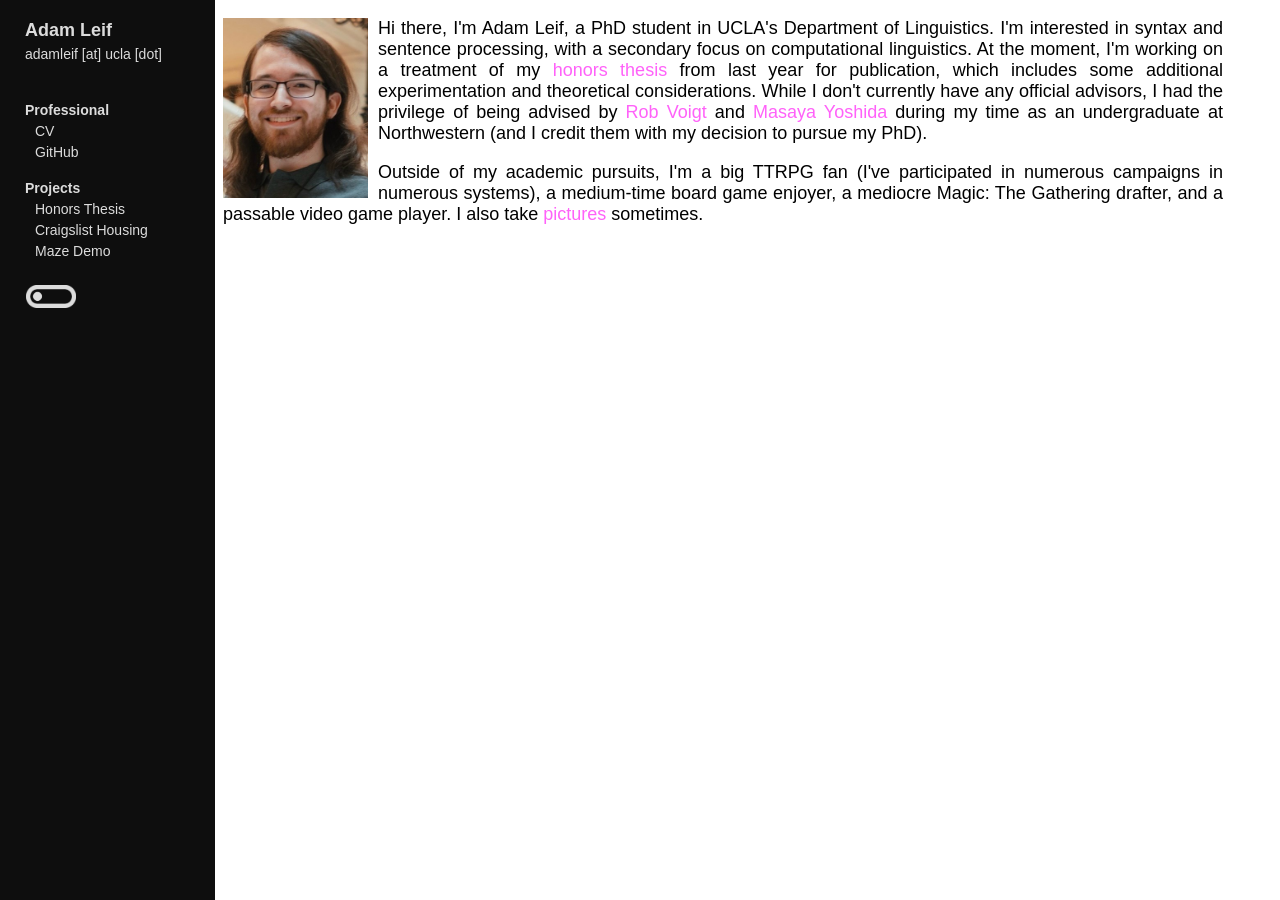
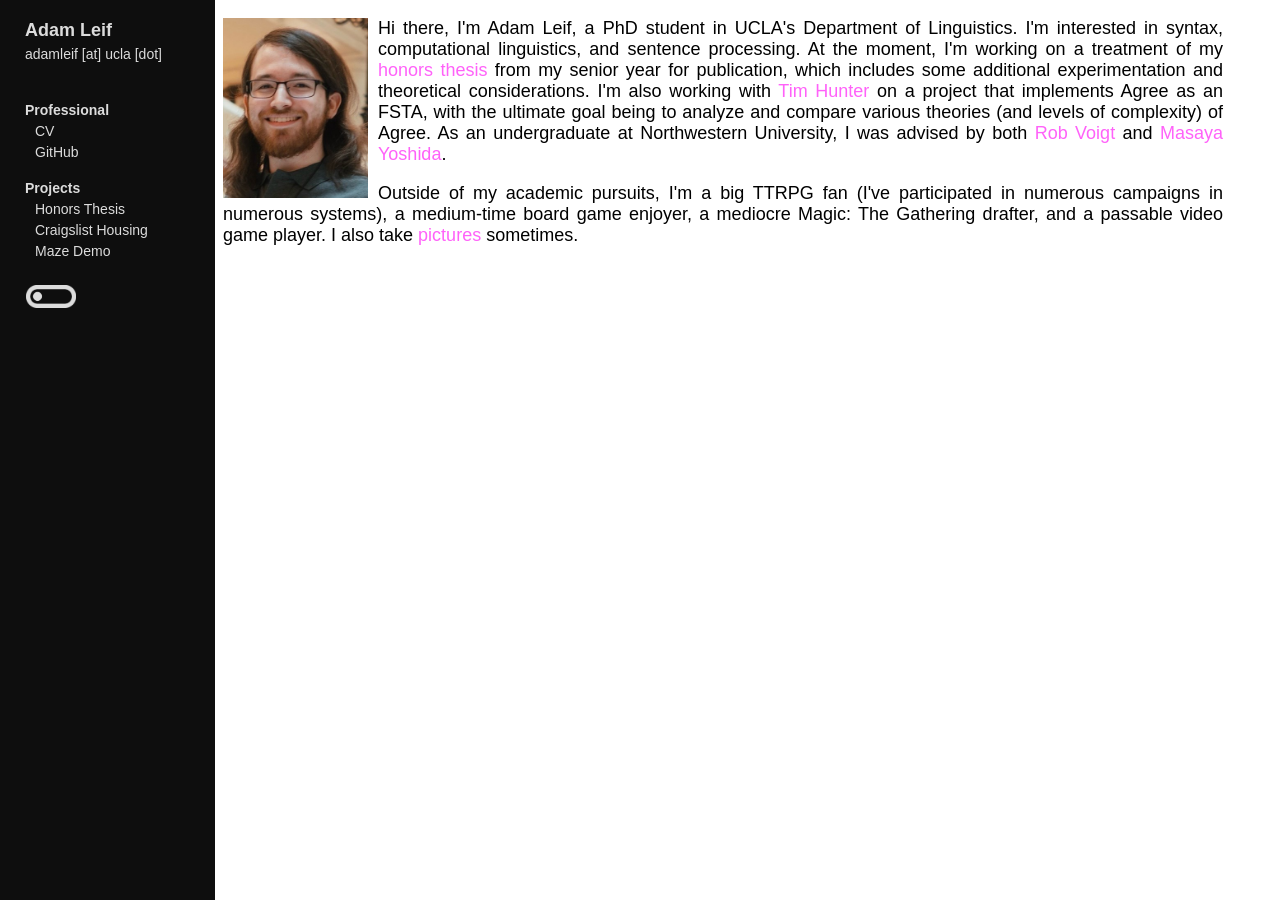
Before and after one commit to adamleif/adamleif.github.io, a Jekyll site: the page built from index.html, in a window 1280 px wide. Built offline with Jekyll 4.4.1, drawn with Linux system fonts in a browser that asks for light colours.

Commit message:
updates to index, page location (now in pages/ rather than root)

```diff
--- a/_config.yml
+++ b/_config.yml
@@ -1,6 +1,6 @@
 url: "https://adamleif.net"
 enforce_ssl: adamleif.net
-basurl: ""
+baseurl: ""
 livereload: true
 exclude:
   - Gemfile
@@ -8,3 +8,13 @@ exclude:
   - node_modules
   - vendor
   - README.md
+include:
+  - pages
+defaults:
+  -
+    scope:
+      path: ''
+      type: pages
+    values:
+      layout: default
+      permalink: /:basename.html
--- a/index.html
+++ b/index.html
@@ -7,13 +7,14 @@ title: Adam Leif
 <img src="attachments/me.jpg" width="145px">
 <p>
   Hi there, I'm Adam Leif, a PhD student in UCLA's Department of Linguistics. I'm interested
-  in syntax and sentence processing, with a secondary focus on computational linguistics. At
-  the moment, I'm working on a treatment of my <a href="honors_thesis.html">honors thesis</a>
-  from last year for publication, which includes some additional experimentation and theoretical
-  considerations. While I don't currently have any official advisors, I had the privilege of
-  being advised by <a href="https://faculty.wcas.northwestern.edu/robvoigt/">Rob Voigt</a> and
-  <a href="https://www.icrea.cat/community/icreas/31698/masaya-yoshida/">Masaya Yoshida</a> during my time as
-  an undergraduate at Northwestern (and I credit them with my decision to pursue my PhD).
+  in syntax, computational linguistics, and sentence processing. At the moment, I'm working on a
+  treatment of my <a href="honors_thesis.html">honors thesis</a> from my senior year for publication,
+  which includes some additional experimentation and theoretical considerations. I'm also working
+  with <a href="https://timhunter.humspace.ucla.edu/">Tim Hunter</a> on a project that implements
+  Agree as an FSTA, with the ultimate goal being to analyze and compare various theories (and levels
+  of complexity) of Agree. As an undergraduate at Northwestern University, I was advised by both
+  <a href="https://robvoigt.faculty.ucdavis.edu/">Rob Voigt</a> and
+  <a href="https://www.icrea.cat/community/icreas/31698/masaya-yoshida/">Masaya Yoshida</a>.
 </p>
 <p>
   Outside of my academic pursuits, I'm a big TTRPG fan (I've participated in numerous campaigns
--- a/honors_thesis.html
+++ b/pages/honors_thesis.html
@@ -1,5 +1,4 @@
 ---
-layout: default
 title: Adam Leif Undergraduate Honors Thesis
 ---
 
--- a/maze.html
+++ b/pages/maze.html
@@ -1,5 +1,4 @@
 ---
-layout: default
 title: L-Maze
 main_class: maze
 maze: True
```
Also changed, not shown: pages/cv.html (renamed from cv.html, +3 -4 lines), Gemfile.lock, 2 other files.
